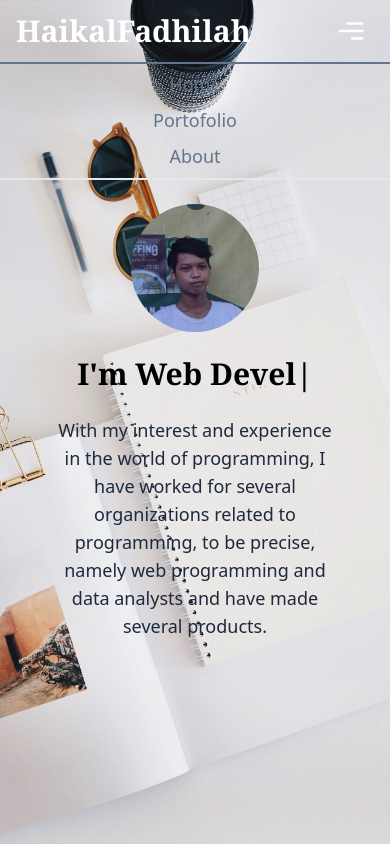
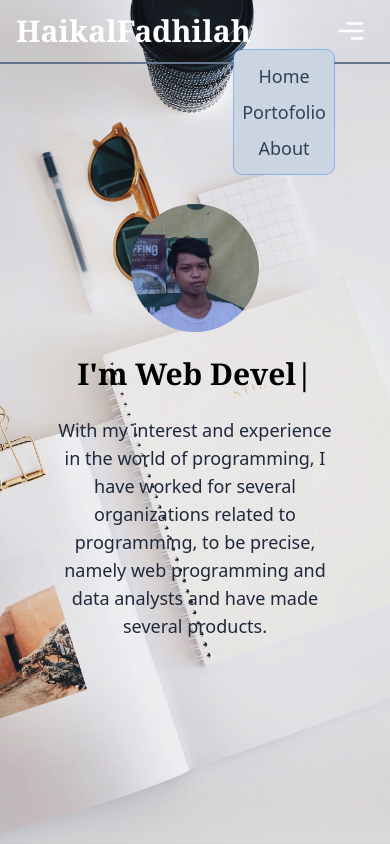
Before and after one commit to HaikalRFadhilahh/react-porto, a React (Create React App) app: page / in a window 390 px wide. Both pictures are taken after a click on the icon 350 px from the left and 31 px from the top of the page. Built offline with nearby package versions, Linux system fonts and the light colour scheme.

Commit message:
Fix Navbar

```diff
--- a/src/components/Navbar.jsx
+++ b/src/components/Navbar.jsx
@@ -19,12 +19,12 @@ const Navbar = () => {
         </div>
         <ul
           className={
-            `lg:static absolute top-full w-screen lg:w-fit border-b-2 left-0 px-2 py-2  flex-col lg:flex lg:flex-row gap-2 items-center text-lg lg:text-lg lg:gap-4 lg:border-0 ${getToggle ? 'flex ' : 'hidden'}`
+            `lg:static absolute top-full -translate-y-3 lg:translate-y-0 py-3 px-2 bg-slate-300 ring-1 lg:ring-0 right-14 rounded-lg lg:w-fit lg:bg-transparent flex-col lg:flex lg:flex-row gap-2 items-center text-lg lg:text-lg lg:gap-4 lg:border-0 ${getToggle ? 'flex ' : 'hidden'}`
           }
         >
-          <li className={"text-slate-500 lg:text-slate-900 lg:hover:text-slate-500"}><Link to={'/'}>Home</Link></li>
-          <li className={"text-slate-500 lg:text-slate-900 lg:hover:text-slate-500"}><Link to={'/portofolio'}>Portofolio</Link></li>
-          <li className={"text-slate-500 lg:text-slate-900 lg:hover:text-slate-500"}><Link to={'/about'}>About</Link></li>
+          <li className={"text-slate-700 lg:text-slate-900 lg:hover:text-slate-500"}><Link to={'/'}>Home</Link></li>
+          <li className={"text-slate-700 lg:text-slate-900 lg:hover:text-slate-500"}><Link to={'/portofolio'}>Portofolio</Link></li>
+          <li className={"text-slate-700 lg:text-slate-900 lg:hover:text-slate-500"}><Link to={'/about'}>About</Link></li>
         </ul>
       </div>
     </nav>
```
